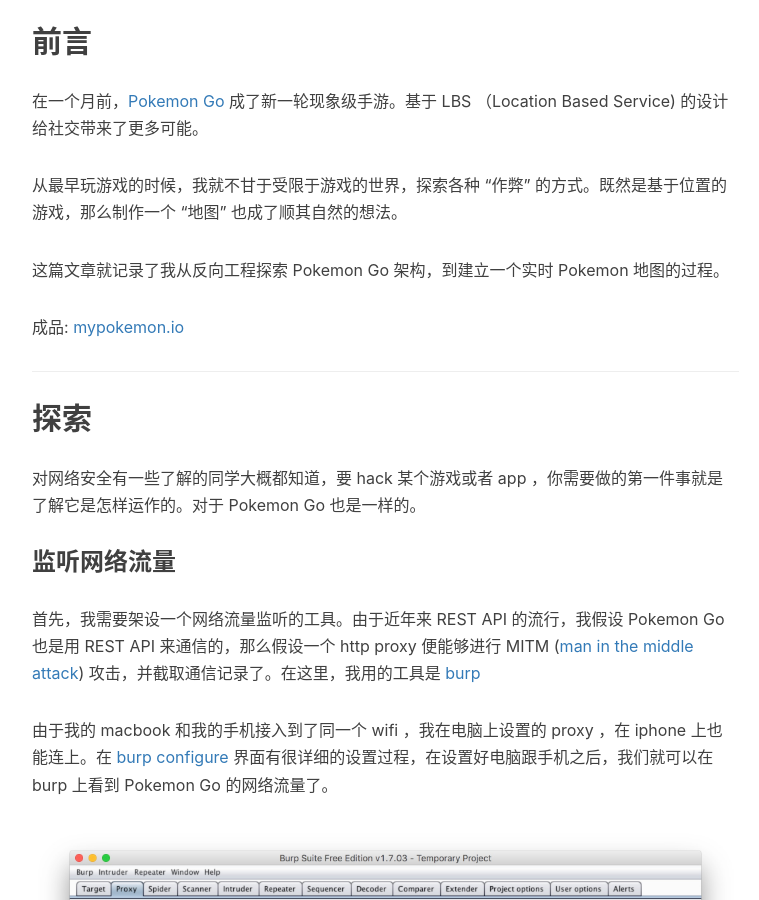
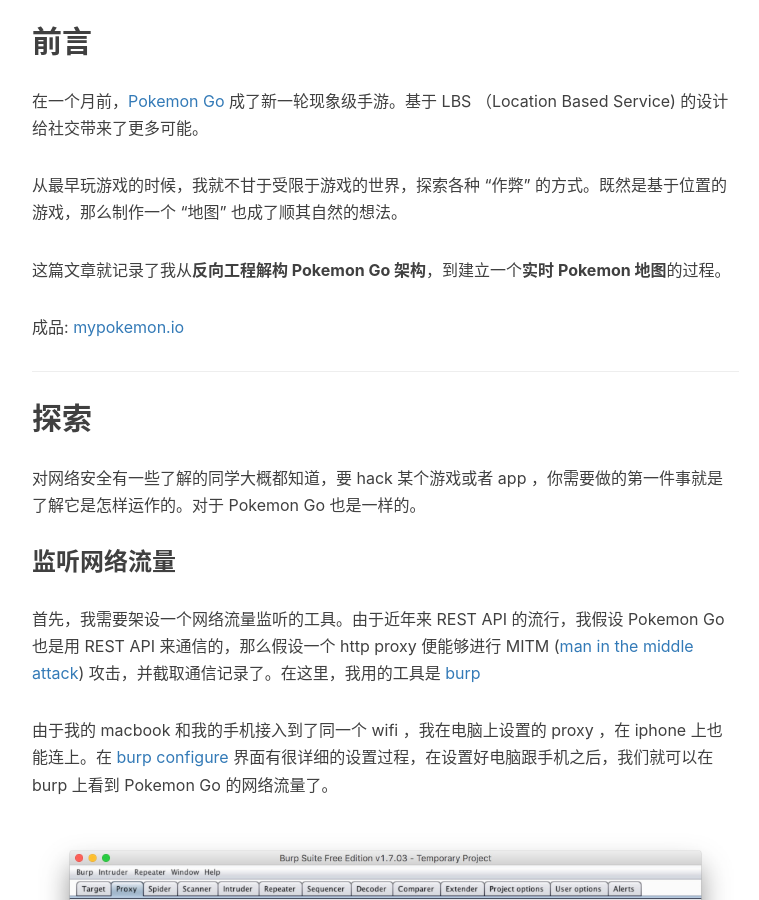
Before and after one commit to chenditc/chendi.me, a Jekyll site: the page built from _posts/2016-08-20-how-to-create-a-pokemon-map.markdown, in a window 1280 px wide and 900 px high, scrolled down 674 px. Shown: the whole window, without its empty margins (233-992 px from the left). Built offline with Jekyll 4.4.1, drawn with Linux system fonts in a browser that asks for light colours; nearby versions of some CDN libraries; comment, search, counter and statistics services are not loaded.

Commit message:
Update 2016-08-20-how-to-create-a-pokemon-map.markdown

```diff
--- a/_posts/2016-08-20-how-to-create-a-pokemon-map.markdown
+++ b/_posts/2016-08-20-how-to-create-a-pokemon-map.markdown
@@ -20,7 +20,7 @@
 
 从最早玩游戏的时候，我就不甘于受限于游戏的世界，探索各种 “作弊” 的方式。既然是基于位置的游戏，那么制作一个 “地图” 也成了顺其自然的想法。
 
-这篇文章就记录了我从反向工程探索 Pokemon Go 架构，到建立一个实时 Pokemon 地图的过程。
+这篇文章就记录了我从**反向工程解构 Pokemon Go 架构**，到建立一个**实时 Pokemon 地图**的过程。
 
 成品: [mypokemon.io](https://mypokemon.io/)
 
```
